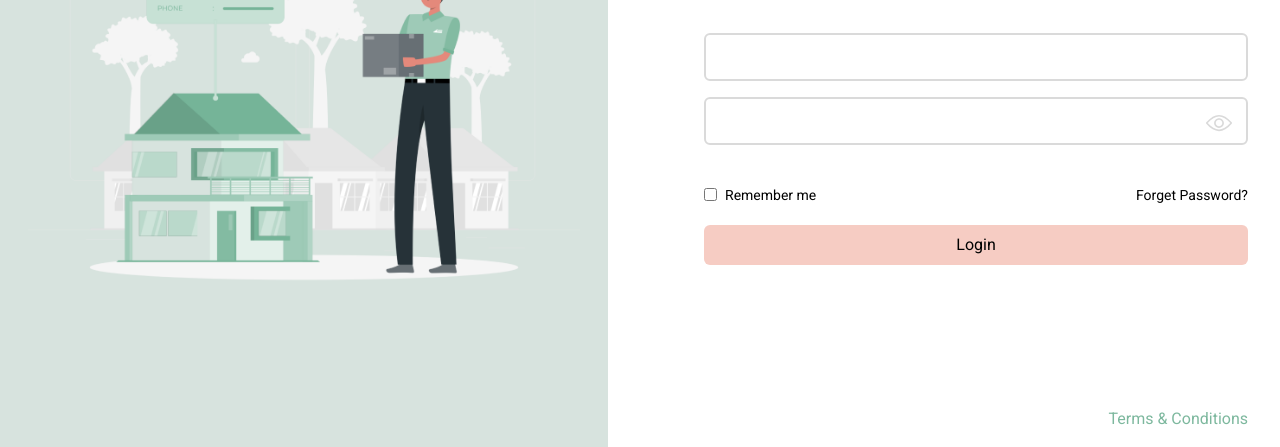
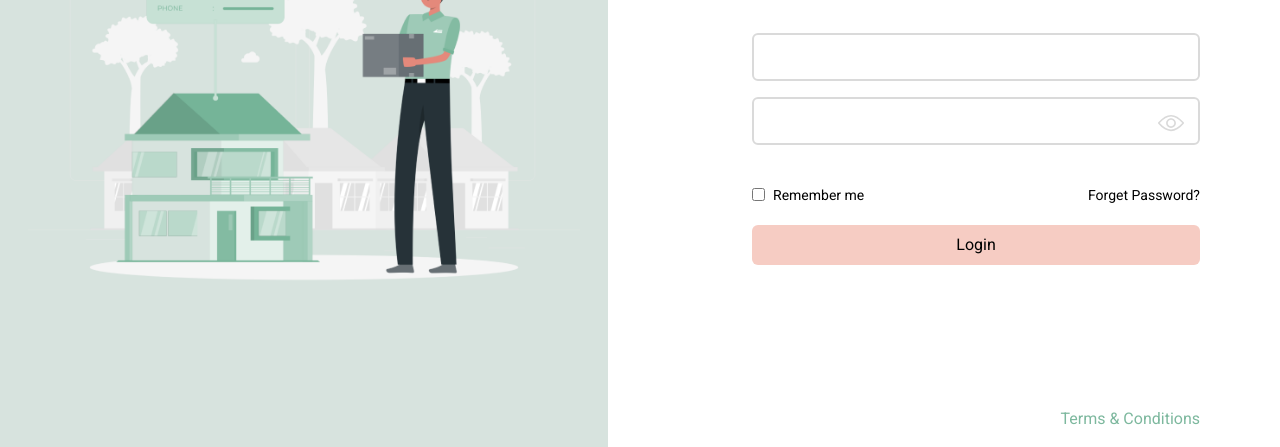
Before and after one commit to qtecsolution/alpha-2, a website: page login.html in a window 1280 px wide. Shown: the part 353-800 px from the top of the page. Drawn offline with Linux system fonts and the light colour scheme.

Commit message:
added login page

```diff
--- a/login.html
+++ b/login.html
@@ -5,7 +5,7 @@
     <meta http-equiv="X-UA-Compatible" content="IE=edge">
     <meta name="viewport" content="width=device-width, initial-scale=1.0">
     <title>Login</title>
-    <link rel="stylesheet" href="dist/output.css">
+    <link rel="stylesheet" href="assets/css/tailwind.css">
 </head>
 <body>
    <section class="login grid grid-cols-1 gap-8 md:grid-cols-2 md:gap-16 ">
@@ -15,6 +15,7 @@
         </figure>
     </div>
     <div class="right flex flex-col justify-between w-full">
+        <div  class=" max-w-lg w-full mx-auto flex flex-col justify-between h-full">
             <div class="flex justify-center md:justify-end">
                 <img src="assets/images/login/logo.png" alt="">
             </div>
@@ -31,7 +32,7 @@
                         <input type="text" class="border-2 border-border h-12 w-full outline-none focus:border-secondary transition duration-300  rounded-md px-2">
                     </div>
                     <div class="relative w-full   mx-auto md:mx-0" >
-                <input type="text" class="border-2 border-border h-12 w-full outline-none focus:border-secondary transition duration-300  rounded-md px-2">
+                        <input type="password" class="border-2 border-border h-12 w-full outline-none focus:border-secondary transition duration-300  rounded-md px-2">
                         <button type="button" id="btnToggle" class="toggle absolute right-4 top-4">
                             <span>
                                 <svg width="26" height="20" viewBox="0 0 32 20" fill="none" xmlns="http://www.w3.org/2000/svg">
@@ -50,14 +51,15 @@
                     <input type="checkbox" name="remember" id="remember">
                     <label for="remember" class=" text-sm">Remember me</label>
                 </div>
-        <a href="#" class="text-sm">Forget Password?</a>
+                <a href="#" class="text-sm hover:underline">Forget Password?</a>
             </div>
 
             <button class="bg-secondary mt-5 w-full rounded-md text-base py-2 hover:bg-red-300 transition duration-300">Login</button>
             </form>
 
             <div class="py-4 text-right pr-8" >
-        <a href="#" class=" text-primaryDeep">Terms & Conditions</a>
+                <a href="#" class=" text-primaryDeep hover:underline">Terms & Conditions</a>
+            </div>
         </div>
     </div>
    </section>
```
Also changed, not shown: assets/css/tailwind.css. Lines whose indentation alone changed are shown as unchanged.
